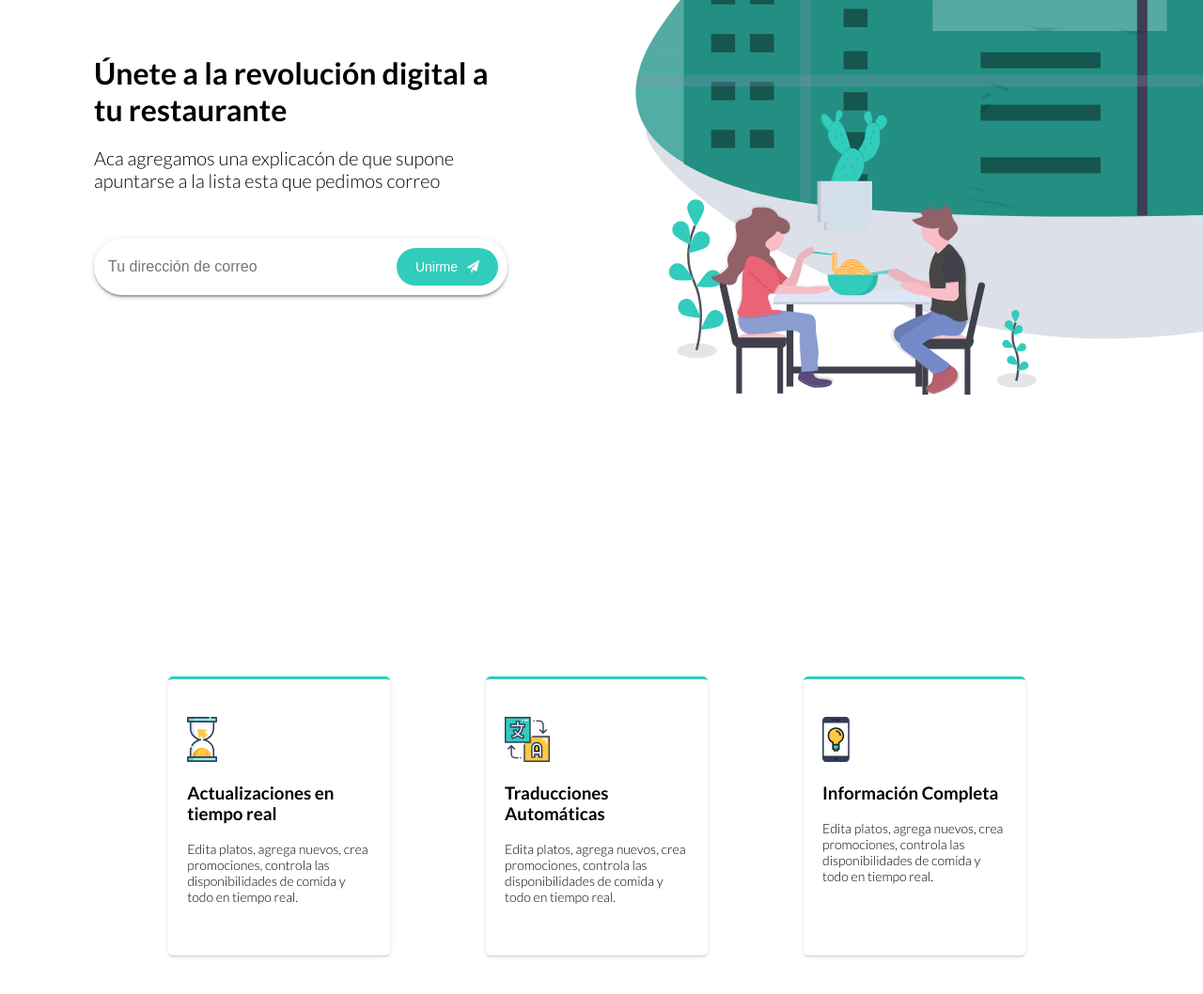
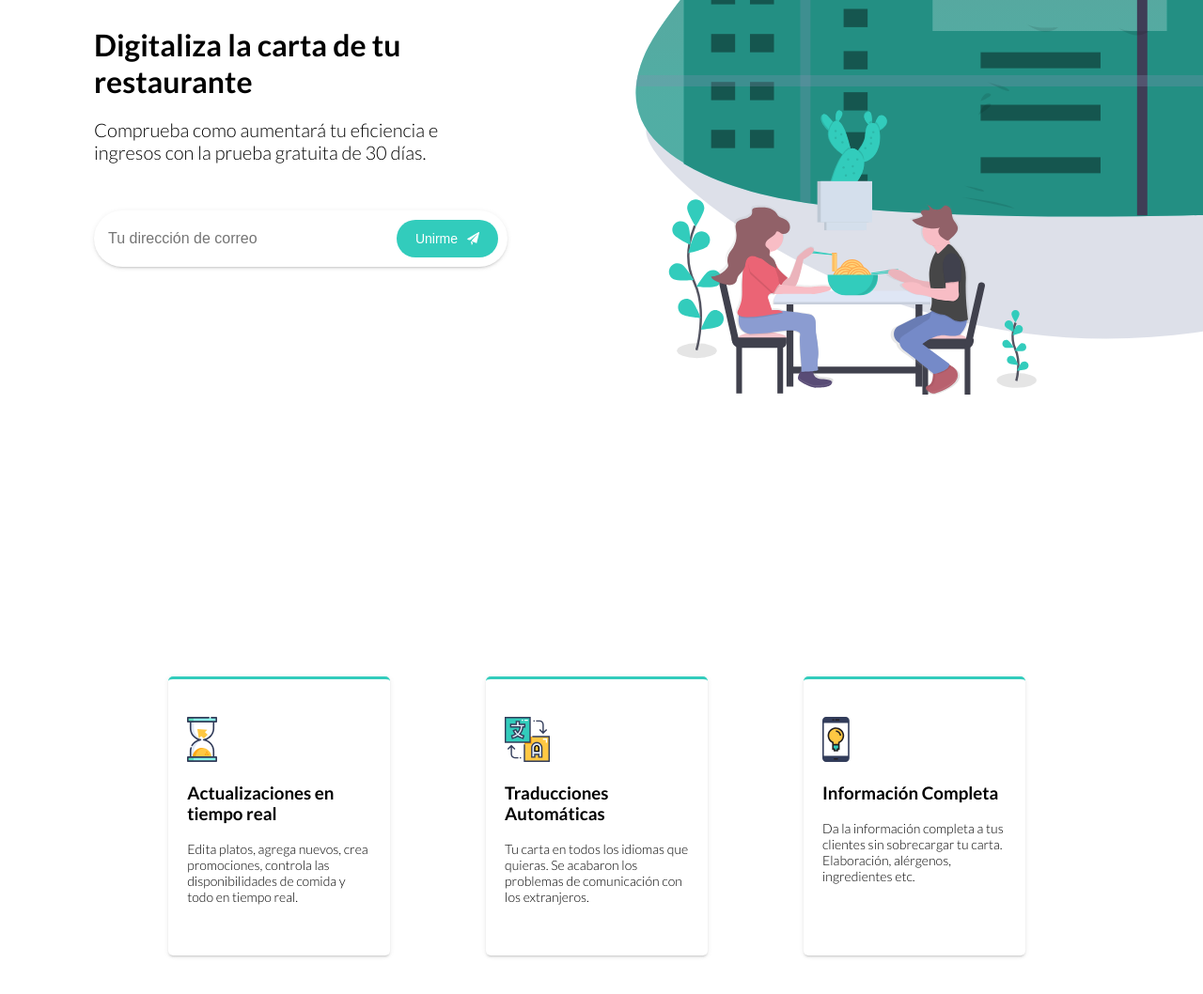
Before and after one commit to iMenoo-DevTeam/landing-page, a plain HTML site: page index.html in a window 1280 px wide. Shown: the part 180-1238 px from the top of the page at 94% size. Drawn offline with Linux system fonts and the light colour scheme.

Commit message:
new row added

```diff
--- a/index.html
+++ b/index.html
@@ -21,8 +21,8 @@
       </ul>
     </nav>
     <div class="home-header-text-wrapper">
-      <h1>Únete a la revolución digital a tu restaurante</h1>
-      <h3>Aca agregamos una explicacón de que supone apuntarse a la lista esta que pedimos correo</h3>
+      <h1>Digitaliza la carta de tu restaurante</h1>
+      <h3>Comprueba como aumentará tu eficiencia e ingresos con la prueba gratuita de 30 días.</h3>
       <div class="sign-input-wrapper">
         <input type="text" placeholder="Tu dirección de correo">
         <button>Unirme <img src="./images/send.svg" alt=""></button>
@@ -37,21 +37,21 @@
       <div class="feature-item">
         <img src="./images/clock.svg" alt="">
         <h3>Actualizaciones en tiempo real</h3>
-        <p>Edita platos, agrega nuevos, crea promociones,  controla las disponibilidades de comida y todo en tiempo real.</p>
+        <p>Edita platos, agrega nuevos, crea promociones, controla las disponibilidades de comida y todo en tiempo real.</p>
       </div>
     </div>
     <div class="feature-item-wrapper">
       <div class="feature-item">
         <img src="./images/translate.svg" alt="">
         <h3>Traducciones Automáticas</h3>
-        <p>Edita platos, agrega nuevos, crea promociones,  controla las disponibilidades de comida y todo en tiempo real.</p>
+        <p>Tu carta en todos los idiomas que quieras. Se acabaron los problemas de comunicación con los extranjeros.</p>
       </div>
     </div>
     <div class="feature-item-wrapper">
       <div class="feature-item">
         <img src="./images/description.svg" alt="">
         <h3>Información Completa</h3>
-        <p>Edita platos, agrega nuevos, crea promociones,  controla las disponibilidades de comida y todo en tiempo real.</p>
+        <p>Da la información completa a tus clientes sin sobrecargar tu carta. Elaboración, alérgenos, ingredientes etc.</p>
       </div>
     </div>
   </div>
--- a/stylesheets/style.css
+++ b/stylesheets/style.css
@@ -91,7 +91,7 @@ header {
 
 .home-header-text-wrapper {
   padding: 0 100px;
-  margin-top: 150px;
+  margin-top: 120px;
   width: 50%;
 }
 
@@ -118,7 +118,7 @@ header {
   position: relative;
   padding: 20px 15px;
   line-height: 20px;
-  box-shadow: 0 3px 3px 0 rgba(0, 0, 0, 0.14), 0 1px 7px 0 rgba(0, 0, 0, 0.12), 0 3px 1px -1px rgba(0, 0, 0, 0.2);
+  box-shadow: 0 2px 2px 0 rgba(95, 95, 95, 0.12), 0 1px 5px 0 rgba(95, 95, 95, 0.12), 0 3px 1px -2px rgba(95, 95, 95, 0.12);
   border-radius: 360px;
   font-weight: 200;
   font-size: 16px;
```
Also changed, not shown: 1 other file.
